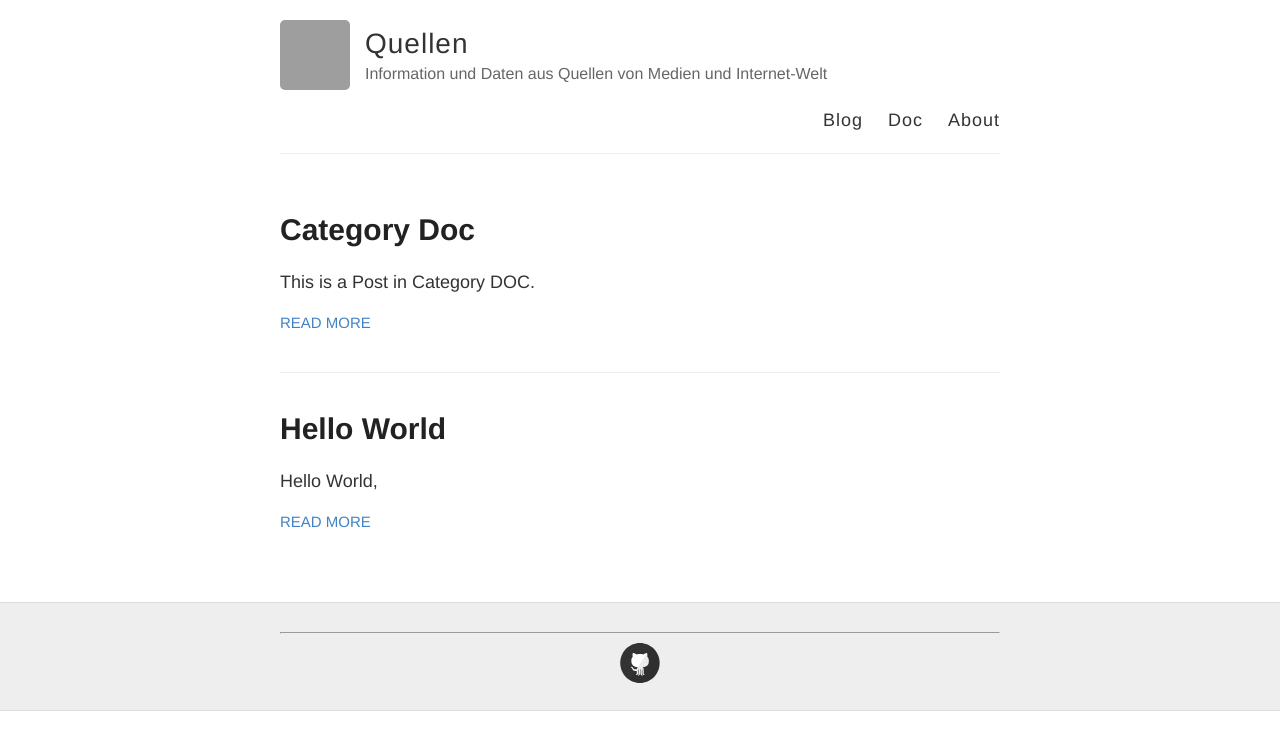
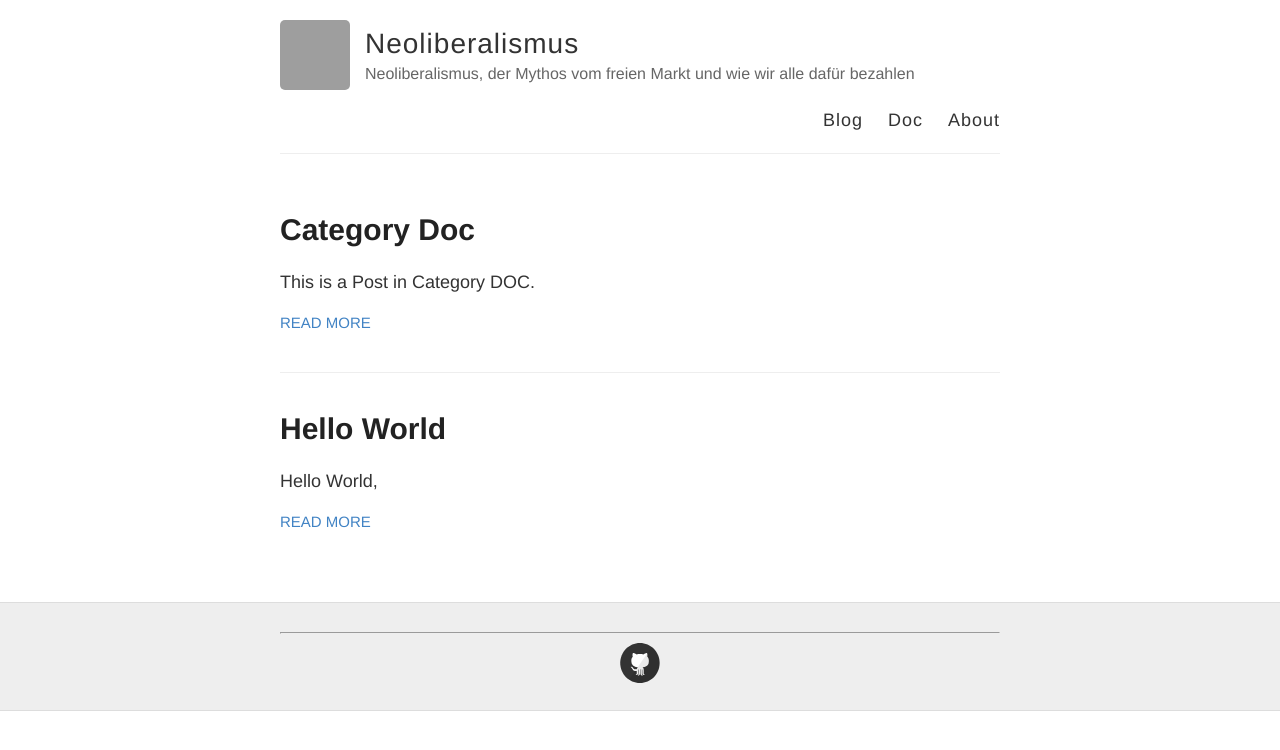
Before and after one commit to S2030c/neoliberalismus, a Jekyll site: the page built from index.html, in a window 1280 px wide. Shown: the top 750 px of the page. Built offline with Jekyll 4.4.1, drawn with Linux system fonts in a browser that asks for light colours; grey boxes are pictures that could not be loaded.

Commit message:
Update _config.yml

```diff
--- a/_config.yml
+++ b/_config.yml
@@ -3,10 +3,10 @@
 #
 
 # Name of your site (displayed in the header)
-name: Quellen
+name: Neoliberalismus
 
 # Short bio or description (displayed in the header)
-description: "Information und Daten aus Quellen von Medien und Internet-Welt"
+description: "Neoliberalismus, der Mythos vom freien Markt und wie wir alle dafür bezahlen"
 
 # URL of your avatar or profile pic (you could use your GitHub profile pic)
 avatar: https://avatars.githubusercontent.com/u/175114473?v=4
@@ -21,7 +21,7 @@ footer-links:
   email:
   facebook:
   flickr:
-  github: S2030c/quellen
+  github: S2030c/neoliberalismus
   instagram:
   linkedin:
   pinterest:
@@ -47,7 +47,7 @@ url:
 # (http://yourusername.github.io/repository-name)
 # and NOT your User repository (http://yourusername.github.io)
 # then add in the baseurl here, like this: "/repository-name"
-baseurl: "/quellen"
+baseurl: "/neoliberalismus"
 
 #
 # !! You don't need to change any of the configuration flags below !!
```
